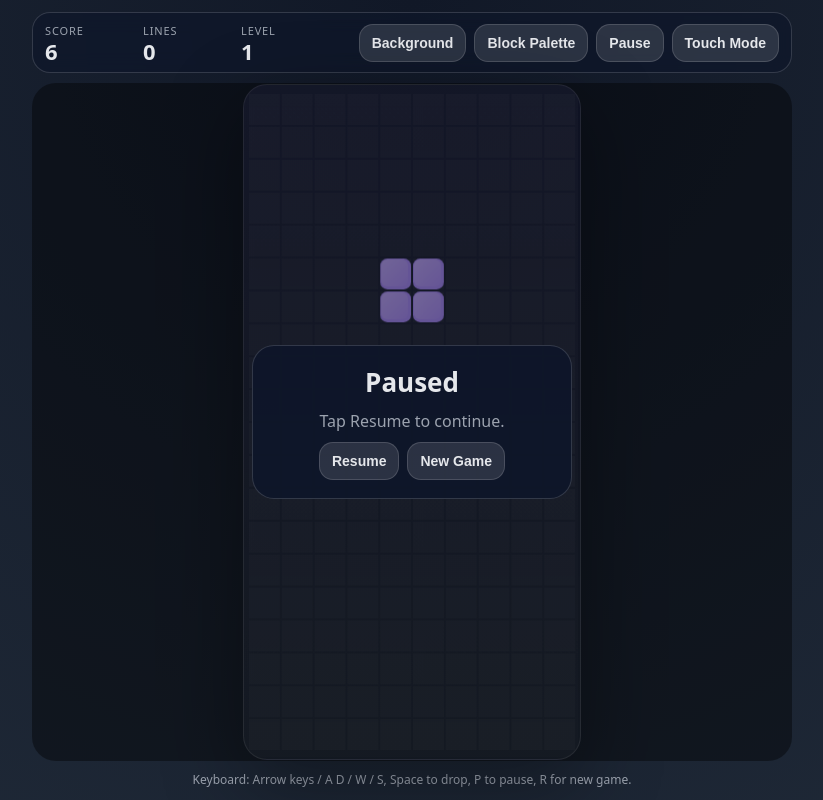
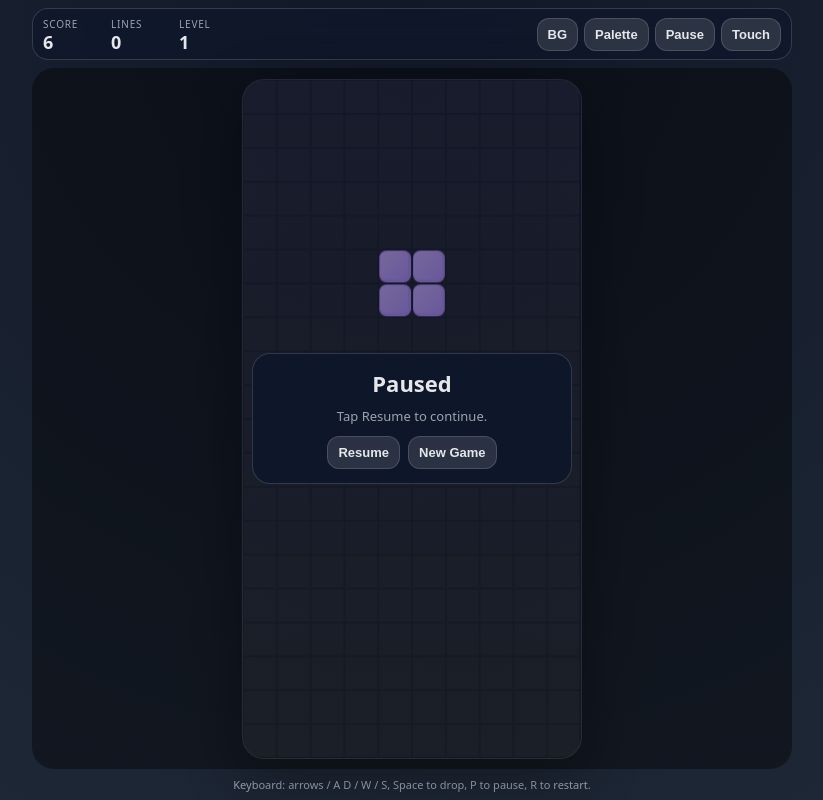
Before and after one commit to arturksfwcdotcom/OldBlocks, a plain HTML site: page index.html in a window 1280 px wide. Both pictures are taken after a click on the button "Pause". Shown: the whole page, without its empty margins (228-1051 px from the left). Drawn offline with Linux system fonts and the light colour scheme.

Commit message:
Update
Minor fixes

```diff
--- a/index.html
+++ b/index.html
@@ -11,7 +11,6 @@
       --panel: rgba(15, 23, 42, 0.72);
       --text: #e5e7eb;
       --muted: #9ca3af;
-      --accent: #38bdf8;
       --btn: rgba(255,255,255,0.12);
       --btnHover: rgba(255,255,255,0.18);
       --border: rgba(255,255,255,0.15);
@@ -34,62 +33,63 @@
 
     #app {
       width: 100vw;
-      height: 100vh;
+      height: 100dvh;
       display: flex;
       flex-direction: column;
       align-items: center;
-      justify-content: center;
-      gap: 10px;
-      padding: 12px;
+      gap: 8px;
+      padding: 8px;
     }
 
     .topbar {
-      width: min(96vw, 760px);
+      width: min(100%, 760px);
       display: flex;
-      flex-wrap: wrap;
-      gap: 10px;
+      align-items: center;
       justify-content: space-between;
-      align-items: center;
+      gap: 8px;
+      padding: 8px 10px;
+      border-radius: 16px;
+      border: 1px solid var(--border);
       background: var(--panel);
-      border: 1px solid var(--border);
-      border-radius: 18px;
-      padding: 10px 12px;
       backdrop-filter: blur(10px);
+      flex: 0 0 auto;
     }
 
     .stats {
       display: flex;
-      gap: 14px;
+      gap: 10px;
       align-items: center;
       flex-wrap: wrap;
+      min-width: 0;
     }
 
     .stat {
       display: flex;
       flex-direction: column;
       gap: 2px;
-      min-width: 84px;
+      min-width: 58px;
     }
 
     .label {
-      font-size: 11px;
+      font-size: 10px;
       letter-spacing: 0.08em;
       text-transform: uppercase;
       color: var(--muted);
     }
 
     .value {
-      font-size: 22px;
+      font-size: 18px;
       font-weight: 800;
       line-height: 1;
     }
 
     .buttons {
       display: flex;
+      gap: 6px;
       flex-wrap: wrap;
-      gap: 8px;
       justify-content: flex-end;
       align-items: center;
+      min-width: 0;
     }
 
     button {
@@ -97,13 +97,15 @@
       border: 1px solid var(--border);
       background: var(--btn);
       color: var(--text);
-      border-radius: 14px;
-      padding: 10px 12px;
-      font-size: 14px;
+      border-radius: 12px;
+      padding: 8px 10px;
+      font-size: 13px;
       font-weight: 700;
       cursor: pointer;
       transition: transform 0.12s ease, background 0.12s ease, opacity 0.2s ease;
       max-width: 100%;
+      min-width: 0;
+      white-space: nowrap;
     }
 
     button:hover { background: var(--btnHover); }
@@ -111,7 +113,7 @@
 
     #gameWrap {
       position: relative;
-      width: min(96vw, 760px);
+      width: min(100%, 760px);
       flex: 1 1 auto;
       min-height: 0;
       display: flex;
@@ -120,13 +122,13 @@
     }
 
     canvas {
+      display: block;
       width: 100%;
       height: 100%;
-      display: block;
-      border-radius: 24px;
+      border-radius: 22px;
       border: 1px solid var(--border);
       background: linear-gradient(180deg, rgba(255,255,255,0.04), rgba(255,255,255,0.02));
-      box-shadow: 0 24px 80px rgba(0, 0, 0, 0.35);
+      box-shadow: 0 18px 60px rgba(0, 0, 0, 0.32);
     }
 
     .overlay {
@@ -135,35 +137,36 @@
       display: none;
       align-items: center;
       justify-content: center;
-      background: rgba(0,0,0,0.4);
-      border-radius: 24px;
-      text-align: center;
-      padding: 24px;
+      background: rgba(0,0,0,0.38);
+      border-radius: 22px;
+      padding: 14px;
+      z-index: 5;
     }
 
     .overlay.show { display: flex; }
 
     .overlayCard {
+      width: min(92vw, 320px);
       background: rgba(15, 23, 42, 0.94);
       border: 1px solid rgba(255,255,255,0.15);
-      border-radius: 22px;
-      padding: 18px 16px;
-      max-width: 320px;
-      width: min(90vw, 320px);
+      border-radius: 18px;
+      padding: 14px;
       display: grid;
       gap: 10px;
       justify-items: center;
+      text-align: center;
     }
 
     .overlayCard h1 {
       margin: 0;
-      font-size: 26px;
+      font-size: 22px;
     }
 
     .overlayCard p {
       margin: 0;
       color: var(--muted);
-      line-height: 1.4;
+      line-height: 1.35;
+      font-size: 13px;
     }
 
     .overlayActions {
@@ -173,34 +176,61 @@
       justify-content: center;
     }
 
+    .touchPad {
+      position: absolute;
+      left: 50%;
+      bottom: 10px;
+      transform: translateX(-50%);
+      width: min(92vw, 360px);
+      display: none;
+      grid-template-columns: repeat(4, 1fr);
+      gap: 8px;
+      z-index: 6;
+      padding: 8px;
+      border-radius: 18px;
+      background: rgba(15, 23, 42, 0.42);
+      border: 1px solid rgba(255,255,255,0.12);
+      backdrop-filter: blur(8px);
+    }
+
+    .touchPad.show { display: grid; }
+
+    .touchBtn {
+      padding: 12px 0;
+      border-radius: 14px;
+      font-size: 20px;
+      line-height: 1;
+      min-width: 0;
+    }
+
     .touchHint {
-      width: min(96vw, 760px);
+      width: min(100%, 760px);
       text-align: center;
-      font-size: 12px;
+      font-size: 11px;
       color: var(--muted);
-      min-height: 16px;
+      min-height: 14px;
+      flex: 0 0 auto;
     }
 
     .hidden { display: none !important; }
 
     @media (max-width: 700px) {
-      .topbar {
-        width: 100%;
-        padding: 10px;
-      }
-      .stats {
-        gap: 10px;
-      }
-      .stat { min-width: 70px; }
-      .value { font-size: 20px; }
-      button { padding: 9px 11px; }
+      #app { padding: 6px; gap: 6px; }
+      .topbar { padding: 7px 8px; border-radius: 14px; }
+      .stat { min-width: 50px; }
+      .value { font-size: 16px; }
+      button { padding: 7px 9px; font-size: 12px; }
+      .buttons { gap: 5px; }
+      .touchPad { width: min(96vw, 340px); bottom: 8px; gap: 6px; }
+      .touchBtn { padding: 11px 0; font-size: 19px; }
     }
 
     @media (orientation: landscape) and (max-height: 560px) {
-      #app { padding: 8px; gap: 8px; }
-      .touchHint { font-size: 11px; }
-      .stat { min-width: 64px; }
-      .value { font-size: 18px; }
+      #app { padding: 5px; gap: 5px; }
+      .topbar { padding: 6px 8px; }
+      .value { font-size: 15px; }
+      .label { font-size: 9px; }
+      .touchHint { font-size: 10px; }
     }
   </style>
 </head>
@@ -208,34 +238,33 @@
   <div id="app">
     <div class="topbar">
       <div class="stats">
-        <div class="stat">
-          <div class="label">Score</div>
-          <div class="value" id="score">0</div>
-        </div>
-        <div class="stat">
-          <div class="label">Lines</div>
-          <div class="value" id="lines">0</div>
-        </div>
-        <div class="stat">
-          <div class="label">Level</div>
-          <div class="value" id="level">1</div>
-        </div>
+        <div class="stat"><div class="label">Score</div><div class="value" id="score">0</div></div>
+        <div class="stat"><div class="label">Lines</div><div class="value" id="lines">0</div></div>
+        <div class="stat"><div class="label">Level</div><div class="value" id="level">1</div></div>
       </div>
       <div class="buttons" id="desktopButtons">
-        <button id="bgBtn">Background</button>
-        <button id="paletteBtn">Block Palette</button>
+        <button id="bgBtn">BG</button>
+        <button id="paletteBtn">Palette</button>
         <button id="pauseBtn">Pause</button>
-        <button id="touchBtn">Touch Mode</button>
+        <button id="touchBtn">Touch</button>
       </div>
     </div>
 
     <div id="gameWrap">
       <canvas id="game"></canvas>
+
+      <div class="touchPad" id="touchPad" aria-label="Touch controls">
+        <button class="touchBtn" id="leftBtn">←</button>
+        <button class="touchBtn" id="rotateBtn">⟳</button>
+        <button class="touchBtn" id="rightBtn">→</button>
+        <button class="touchBtn" id="downBtn">↓</button>
+      </div>
+
       <div class="overlay" id="overlay">
         <div class="overlayCard">
           <h1 id="overlayTitle">Paused</h1>
-          <p id="overlayText">Press Resume to continue.</p>
-          <div class="overlayActions" id="overlayActions">
+          <p id="overlayText">Tap Resume to continue.</p>
+          <div class="overlayActions">
             <button id="overlayPrimary">Resume</button>
             <button id="overlayRestart">New Game</button>
           </div>
@@ -243,7 +272,7 @@
       </div>
     </div>
 
-    <div class="touchHint" id="touchHint">Keyboard: Arrow keys / A D / W / S, Space to drop, P to pause, R for new game.</div>
+    <div class="touchHint" id="touchHint">Keyboard: arrows / A D / W / S, Space to drop, P to pause, R to restart.</div>
   </div>
 
   <script>
@@ -263,8 +292,13 @@
       const pauseBtn = document.getElementById('pauseBtn');
       const touchBtn = document.getElementById('touchBtn');
       const desktopButtons = document.getElementById('desktopButtons');
+      const touchPad = document.getElementById('touchPad');
       const touchHint = document.getElementById('touchHint');
       const gameWrap = document.getElementById('gameWrap');
+      const leftBtn = document.getElementById('leftBtn');
+      const rightBtn = document.getElementById('rightBtn');
+      const rotateBtn = document.getElementById('rotateBtn');
+      const downBtn = document.getElementById('downBtn');
 
       const COLS = 10;
       const ROWS = 20;
@@ -314,17 +348,13 @@
       let touchMoveCooldown = 0;
       let touchStart = null;
       let gestureLocked = false;
-      let liquidStorm = false;
-      let liquidPulse = 0;
-      let cellSize = 30;
+      let cellSize = 24;
       let offsetX = 0;
       let offsetY = 0;
-      let boardW = 300;
-      let boardH = 600;
+      let boardW = 240;
+      let boardH = 480;
 
-      function cloneMatrix(m) {
-        return m.map(row => row.slice());
-      }
+      function cloneMatrix(m) { return m.map(row => row.slice()); }
 
       function randomBag() {
         if (bag.length === 0) {
@@ -337,18 +367,15 @@
         return bag.pop();
       }
 
-      function isLiquidSpawn() {
-        return Math.random() < 0.12;
-      }
+      function isLiquidSpawn() { return Math.random() < 0.12; }
 
       function spawnPiece() {
         const piece = randomBag();
-        const w = piece.shape[0].length;
         current = {
           matrix: piece.shape,
           color: 1 + Math.floor(Math.random() * 8),
           liquid: isLiquidSpawn(),
-          x: Math.floor(COLS / 2) - Math.ceil(w / 2),
+          x: Math.floor(COLS / 2) - Math.ceil(piece.shape[0].length / 2),
           y: -1
         };
         if (collides(current.matrix, current.x, current.y)) {
@@ -386,7 +413,7 @@
       function settleLiquid() {
         let moved = true;
         let safety = 0;
-        while (moved && safety < 80) {
+        while (moved && safety < 100) {
           moved = false;
           safety++;
           for (let y = ROWS - 2; y >= 0; y--) {
@@ -400,10 +427,6 @@
             }
           }
         }
-        clearLiquidMarks();
-      }
-
-      function clearLiquidMarks() {
         for (let y = 0; y < ROWS; y++) {
           for (let x = 0; x < COLS; x++) {
             if (board[y][x] < 0) board[y][x] = Math.abs(board[y][x]);
@@ -440,9 +463,7 @@
         const w = matrix[0].length;
         const rotated = Array.from({ length: w }, () => Array(h).fill(0));
         for (let y = 0; y < h; y++) {
-          for (let x = 0; x < w; x++) {
-            rotated[x][h - 1 - y] = matrix[y][x];
-          }
+          for (let x = 0; x < w; x++) rotated[x][h - 1 - y] = matrix[y][x];
         }
         return rotated;
       }
@@ -509,18 +530,13 @@
         overlay.classList.add('show');
       }
 
-      function hideOverlay() {
-        overlay.classList.remove('show');
-      }
+      function hideOverlay() { overlay.classList.remove('show'); }
 
       function togglePause() {
         if (gameOver) return;
         paused = !paused;
-        if (paused) {
-          showOverlay('Paused', 'Tap Resume to continue.', true);
-        } else {
-          hideOverlay();
-        }
+        if (paused) showOverlay('Paused', 'Tap Resume to continue.', true);
+        else hideOverlay();
       }
 
       function toggleBackground() {
@@ -531,21 +547,15 @@
         canvas.style.background = `linear-gradient(180deg, ${c}33, rgba(255,255,255,0.02))`;
       }
 
-      function togglePalette() {
-        paletteIndex = (paletteIndex + 1) % palettes.length;
-      }
+      function togglePalette() { paletteIndex = (paletteIndex + 1) % palettes.length; }
 
       function setTouchMode(on) {
         touchMode = on;
         desktopButtons.classList.toggle('hidden', on);
+        touchPad.classList.toggle('show', on);
         touchHint.textContent = on
-          ? 'Touch mode active: swipe left/right to move, swipe up to rotate, swipe down to drop. Buttons are hidden.'
-          : 'Keyboard: Arrow keys / A D / W / S, Space to drop, P to pause, R for new game.';
-        if (on) {
-          hideOverlay();
-          paused = false;
-          gameOver = false;
-        }
+          ? 'Touch mode active. Swipe left/right to move, swipe up to rotate, swipe down to drop.'
+          : 'Keyboard: arrows / A D / W / S, Space to drop, P to pause, R to restart.';
         resizeCanvas();
       }
 
@@ -566,27 +576,28 @@
 
       function resizeCanvas() {
         const wrap = gameWrap.getBoundingClientRect();
-        const availableW = Math.max(240, wrap.width - 2);
-        const availableH = Math.max(320, wrap.height - 2);
-        const targetRatio = COLS / ROWS;
-        let cssW = availableW;
-        let cssH = availableH;
-        if (cssW / cssH > targetRatio) {
-          cssW = cssH * targetRatio;
-        } else {
-          cssH = cssW / targetRatio;
-        }
-        canvas.style.width = `${Math.floor(cssW)}px`;
-        canvas.style.height = `${Math.floor(cssH)}px`;
+        const availW = Math.max(220, wrap.width - 2);
+        const availH = Math.max(260, wrap.height - 2);
+        const ratio = COLS / ROWS;
+        let cssW = availW;
+        let cssH = availH;
+        if (cssW / cssH > ratio) cssW = cssH * ratio; else cssH = cssW / ratio;
+
+        const scale = Math.min(cssW / 300, cssH / 600);
+        cellSize = Math.max(14, Math.floor(30 * scale));
+        boardW = cellSize * COLS;
+        boardH = cellSize * ROWS;
+        cssW = boardW;
+        cssH = boardH;
+        offsetX = 0;
+        offsetY = 0;
+
+        canvas.style.width = `${Math.max(220, Math.floor(cssW))}px`;
+        canvas.style.height = `${Math.max(260, Math.floor(cssH))}px`;
         const dpr = Math.max(1, window.devicePixelRatio || 1);
         canvas.width = Math.floor(cssW * dpr);
         canvas.height = Math.floor(cssH * dpr);
         ctx.setTransform(dpr, 0, 0, dpr, 0, 0);
-        cellSize = Math.floor(Math.min(cssW / COLS, cssH / ROWS));
-        boardW = cellSize * COLS;
-        boardH = cellSize * ROWS;
-        offsetX = Math.floor((cssW - boardW) / 2);
-        offsetY = Math.floor((cssH - boardH) / 2);
       }
 
       function drawCell(x, y, colorIndex, alpha = 1, liquid = false) {
@@ -598,20 +609,18 @@
         ctx.save();
         ctx.globalAlpha = alpha;
         ctx.fillStyle = color;
-        roundRect(px + 1, py + 1, size - 2, size - 2, Math.max(6, size * 0.22));
+        roundRect(px + 1, py + 1, size - 2, size - 2, Math.max(4, size * 0.22));
         ctx.fill();
-
         const grd = ctx.createLinearGradient(px, py, px + size, py + size);
         grd.addColorStop(0, 'rgba(255,255,255,0.26)');
         grd.addColorStop(1, 'rgba(255,255,255,0)');
         ctx.fillStyle = grd;
-        roundRect(px + 2, py + 2, size - 6, size - 6, Math.max(5, size * 0.18));
+        roundRect(px + 2, py + 2, size - 6, size - 6, Math.max(4, size * 0.16));
         ctx.fill();
-
         if (liquid) {
-          ctx.globalAlpha = 0.22;
+          ctx.globalAlpha = 0.2;
           ctx.fillStyle = '#ffffff';
-          roundRect(px + size * 0.2, py + size * 0.6, size * 0.6, size * 0.12, size * 0.08);
+          roundRect(px + size * 0.2, py + size * 0.62, size * 0.6, size * 0.1, size * 0.06);
           ctx.fill();
         }
         ctx.restore();
@@ -638,8 +647,6 @@
         ctx.fillStyle = bg;
         ctx.fillRect(0, 0, w, h);
 
-        ctx.save();
-        ctx.strokeStyle = 'rgba(255,255,255,0.04)';
         for (let y = 0; y < ROWS; y++) {
           for (let x = 0; x < COLS; x++) {
             const px = offsetX + x * cellSize;
@@ -648,7 +655,6 @@
             ctx.fillRect(px + 1, py + 1, cellSize - 2, cellSize - 2);
           }
         }
-        ctx.restore();
 
         for (let y = 0; y < ROWS; y++) {
           for (let x = 0; x < COLS; x++) {
@@ -673,7 +679,7 @@
       function settleBoard() {
         let moved = true;
         let safety = 0;
-        while (moved && safety < 120) {
+        while (moved && safety < 100) {
           moved = false;
           safety++;
           for (let y = ROWS - 2; y >= 0; y--) {
@@ -697,14 +703,13 @@
       function tick(time = 0) {
         const delta = time - lastTime;
         lastTime = time;
-        liquidPulse += delta;
         if (!paused && !gameOver) {
           nextDrop += delta;
           if (nextDrop > dropInterval) {
             nextDrop = 0;
             if (!move(0, 1)) lockPiece();
           }
-          if (liquidStorm) settleBoard();
+          settleBoard();
         }
         if (touchMoveCooldown > 0) touchMoveCooldown = Math.max(0, touchMoveCooldown - delta);
         drawGrid();
@@ -712,13 +717,8 @@
       }
 
       function handleKey(e) {
-        if (['ArrowLeft','ArrowRight','ArrowDown','ArrowUp','Space','KeyA','KeyD','KeyS','KeyW','KeyP','KeyR'].includes(e.code)) {
-          e.preventDefault();
-        }
-        if (e.code === 'KeyR') {
-          newGame();
-          return;
-        }
+        if (['ArrowLeft','ArrowRight','ArrowDown','ArrowUp','Space','KeyA','KeyD','KeyS','KeyW','KeyP','KeyR'].includes(e.code)) e.preventDefault();
+        if (e.code === 'KeyR') { newGame(); return; }
         if (gameOver && e.code !== 'KeyR') return;
         if (e.code === 'KeyP') { togglePause(); return; }
         if (paused) return;
@@ -765,12 +765,14 @@
       pauseBtn.addEventListener('click', togglePause);
       touchBtn.addEventListener('click', () => setTouchMode(!touchMode));
       overlayPrimary.addEventListener('click', () => {
-        if (gameOver) newGame();
-        else togglePause();
+        if (gameOver) newGame(); else togglePause();
       });
       overlayRestart.addEventListener('click', newGame);
 
-      bindHoldButton(document.createElement('button'), () => {});
+      bindHoldButton(leftBtn, () => move(-1, 0));
+      bindHoldButton(rightBtn, () => move(1, 0));
+      bindHoldButton(downBtn, () => move(0, 1));
+      rotateBtn.addEventListener('click', () => tryRotate());
 
       window.addEventListener('keydown', handleKey, { passive: false });
       window.addEventListener('resize', resizeCanvas);
@@ -792,29 +794,28 @@
         const dy = p.y - touchStart.y;
         const absX = Math.abs(dx);
         const absY = Math.abs(dy);
+        const moveThreshold = Math.max(42, cellSize * 1.25);
+        const rotateThreshold = Math.max(70, cellSize * 2.2);
+        const dropThreshold = Math.max(80, cellSize * 2.6);
 
-        const moveThreshold = Math.max(34, cellSize * 0.95);
-        const rotateThreshold = Math.max(58, cellSize * 1.7);
-        const dropThreshold = Math.max(64, cellSize * 2.0);
-
-        if (absX >= moveThreshold && absX > absY * 1.25) {
+        if (absX >= moveThreshold && absX > absY * 1.4) {
           move(dx > 0 ? 1 : -1, 0);
           gestureLocked = true;
-          touchMoveCooldown = 180;
+          touchMoveCooldown = 190;
           return;
         }
 
-        if (dy <= -rotateThreshold && absY > absX * 1.15) {
+        if (dy <= -rotateThreshold && absY > absX * 1.2) {
           tryRotate();
           gestureLocked = true;
-          touchMoveCooldown = 220;
+          touchMoveCooldown = 240;
           return;
         }
 
-        if (dy >= dropThreshold && absY > absX * 1.05) {
+        if (dy >= dropThreshold && absY > absX * 1.1) {
           hardDrop();
           gestureLocked = true;
-          touchMoveCooldown = 240;
+          touchMoveCooldown = 260;
           return;
         }
       });
```
